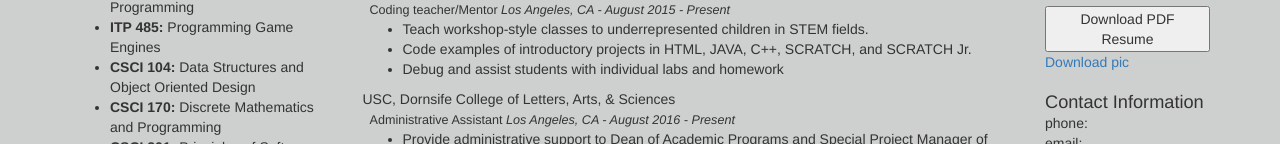
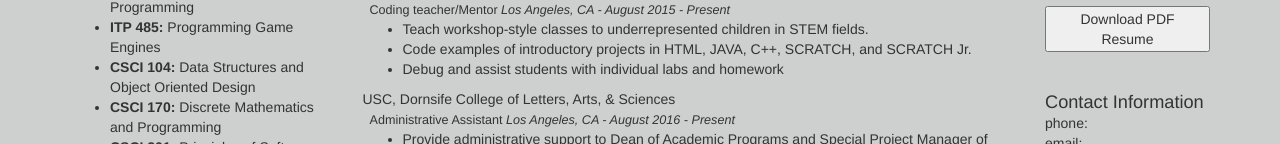
Before and after one commit to courtneypresto/courtneypresto.github.io, a plain HTML site: page index.html in a window 1280 px wide. Shown: the part 196-340 px from the top of the page. Drawn offline with nearby package versions, Linux system fonts and the light colour scheme.

Commit message:
resume working

```diff
--- a/index.html
+++ b/index.html
@@ -164,7 +164,6 @@
 		<form method="get" action="/cprestoResume.pdf">
    			<button type="submit">Download PDF Resume</button>
 		</form>
-		<a href="/cpresto.JPG">Download pic</a>
 		<br><br>
 		<h2>Contact Information</h2>
 		<br>
```
